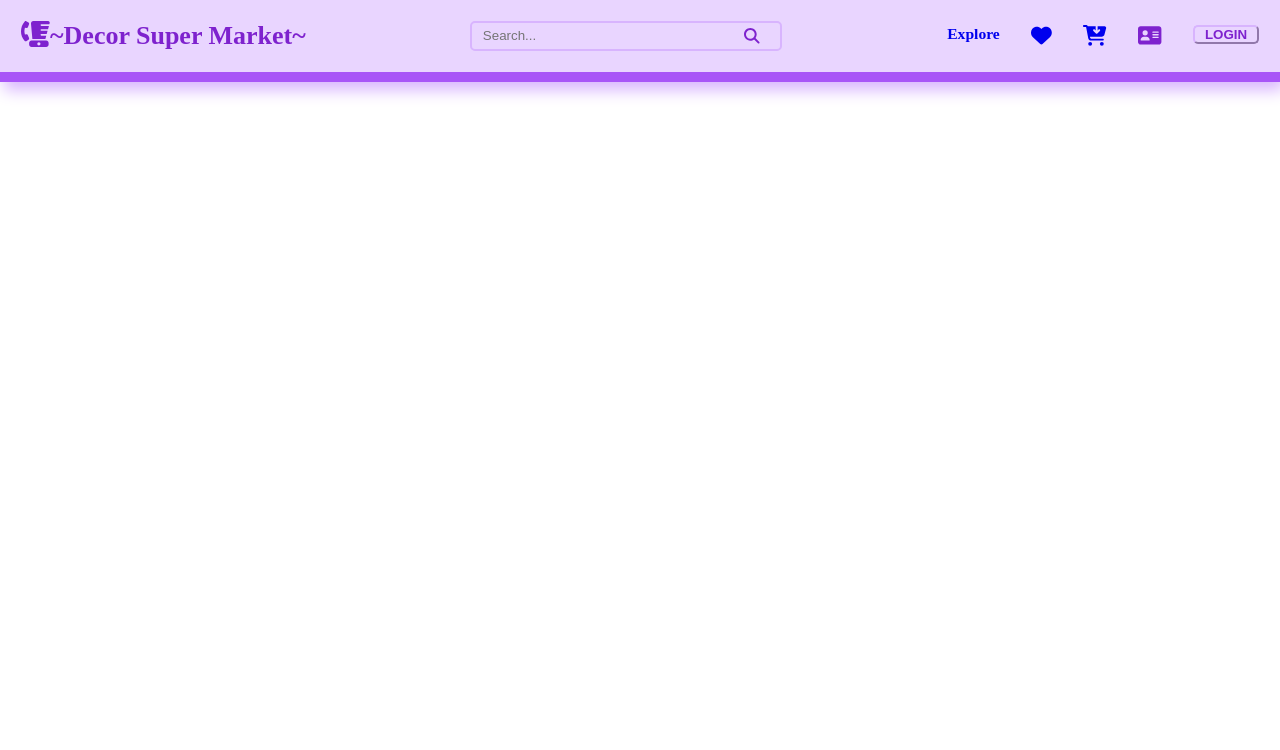
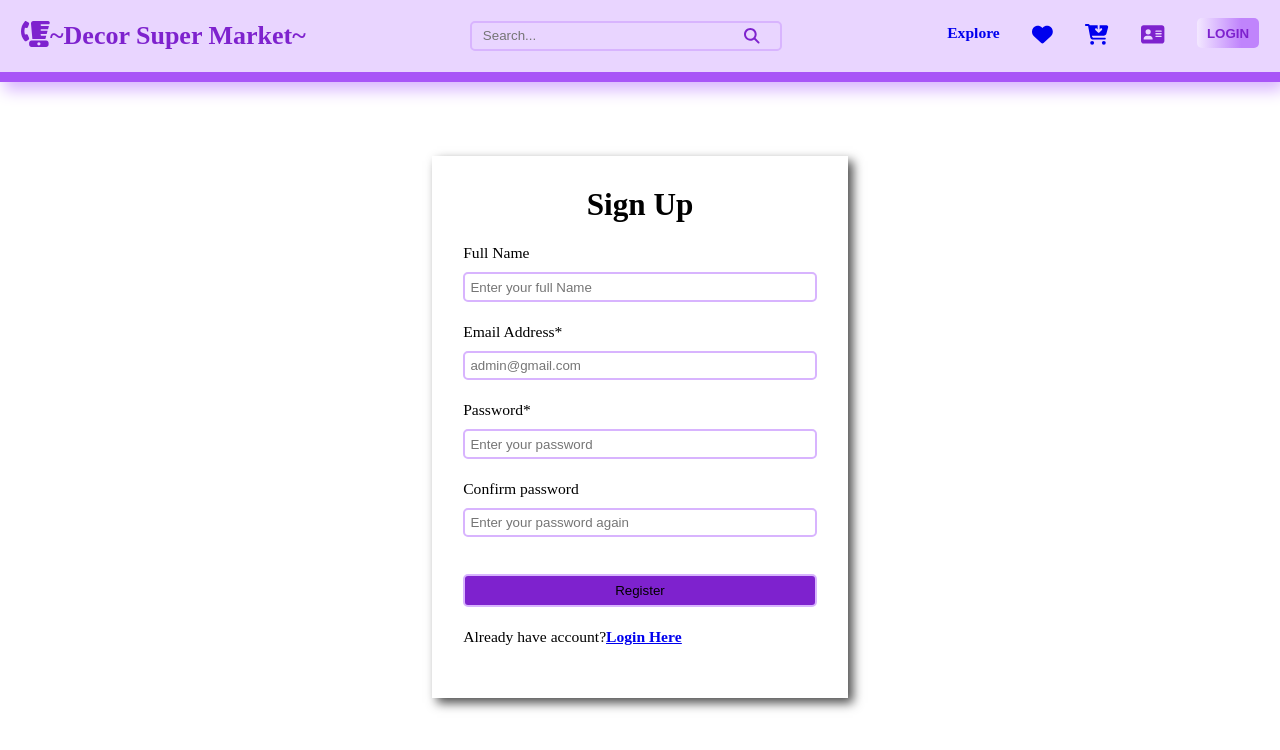
Before and after one commit to Shaheen-Siddiqui/The-Decor-SuperMarket, a React (Create React App) app: page /sign-up in a window 1280 px wide. Shown: the top 750 px of the page. Built offline with nearby package versions, Linux system fonts and the light colour scheme.

Commit message:
refactor: a new Authentication< login, signup component style: authenticateion styling

```diff
--- a/public/index.html
+++ b/public/index.html
@@ -24,7 +24,7 @@
       work correctly both with client-side routing and a non-root public URL.
       Learn how to configure a non-root public URL by running `npm run build`.
     -->
-    <title>React App</title>
+    <title>D`core superMarket~</title>
   </head>
   <body>
     <noscript>You need to enable JavaScript to run this app.</noscript>
--- a/src/App.js
+++ b/src/App.js
@@ -7,7 +7,8 @@ import { ProductListing } from "./frontend/pages/ProductListing/ProductListing";
 import { Home } from "./frontend/pages/Home/Home";
 import { Cart } from "./frontend/pages/Cart/Cart";
 import { WishList } from "./frontend/pages/WishList/WishList";
-import { LogIn } from "./frontend/pages/Login/Login";
+import { LogIn } from "./frontend/pages/Authentication/Login";
+import { SignUp } from "./frontend/pages/Authentication/Signup";
 
 function App() {
   return (
@@ -20,6 +21,7 @@ function App() {
           <Route path="/login" element={<LogIn />} />
           <Route path="/wish-list" element={<WishList />} />
           <Route path="/product-listing" element={<ProductListing />} />
+          <Route path="/sign-up" element={<SignUp />} />
         </Routes>
       </div>
     </div>
--- a/src/frontend/components/Header/Header.css
+++ b/src/frontend/components/Header/Header.css
@@ -55,12 +55,14 @@
 .hrd-login-btn{
     text-transform: uppercase;
     color: var(--logo-color);
-    background-color: transparent;
-    padding: 0px 10px;
+    background: rgb(243, 232, 255);
+    background: linear-gradient( 90deg, rgba(243, 232, 255, 1) 0%, rgba(216, 180, 254, 1) 37%, rgba(192, 132, 252, 1) 71% );
+    padding: 0.7rem 10px;
     font-weight: bold;
-    border-color: var(--primary-color);
+    margin-top: -0.5rem;
     border-radius: var(--border-radius);
     cursor: pointer;
+    border: none;
 }
 
 .bars {
--- /dev/null
+++ b/src/frontend/pages/Authentication/Login.jsx
@@ -0,0 +1,33 @@
+import { NavLink } from "react-router-dom";
+import "./authentication.css";
+export const LogIn = () => {
+  return (
+    <div className="form-container">
+      <form class="login-form">
+        <h1 className="form-text">Login</h1>
+        <label class="form-lable" for="name">
+          Email Address*
+        </label>
+        <input class="form-inp" type="text" />
+        <label class="form-lable" for="e-mail">
+          Password*
+        </label>
+        <input class="form-inp" type="text" />
+
+        <button className="login-btns">Enter Guest credentials</button>
+        <button className="login-btns" type="submit">
+          LogIn
+        </button>
+        <p className="new-account">
+          Not a user yet?
+          <NavLink to="/sign-up">
+
+          <strong>
+            <u>Create Acoount</u>
+          </strong>
+          </NavLink>
+        </p>
+      </form>
+    </div>
+  );
+};
--- /dev/null
+++ b/src/frontend/pages/Authentication/Signup.jsx
@@ -0,0 +1,73 @@
+import { NavLink } from "react-router-dom";
+
+//internal imports
+import "./authentication.css";
+
+export const SignUp = () => {
+  return (
+    <>
+      <div className="form-container">
+        <form className="login-form signup-form">
+          <h1 className="form-text">Sign Up</h1>
+
+          <label className="form-lable" htmlFor="fullname">
+            Full Name
+          </label>
+          <input
+            className="form-inp"
+            type="text"
+            id="fullname"
+            required
+            placeholder="Enter your full Name"
+          />
+
+          <label className="form-lable" htmlFor="email">
+            {" "}
+            Email Address*
+          </label>
+          <input
+            className="form-inp"
+            type="email"
+            id="email"
+            required
+            placeholder="admin@gmail.com"
+          />
+
+          <label className="form-lable" htmlFor="password">
+            Password*
+          </label>
+          <input
+            className="form-inp"
+            type="password"
+            id="password"
+            placeholder="Enter your password"
+          />
+
+          <label className="form-lable" htmlFor="confirm-password">
+            Confirm password
+          </label>
+          <input
+            className="form-inp"
+            type="text"
+            id="confirm-password"
+            placeholder="Enter your password again"
+          />
+
+          <button type="submit" className="login-btns">
+            Register
+          </button>
+
+          <p className="new-account">
+          Already have account?
+          <NavLink to="/login">
+
+          <strong>
+            <u>Login Here</u>
+          </strong>
+          </NavLink>
+        </p>
+        </form>
+      </div>
+    </>
+  );
+};
--- a/src/frontend/pages/Login/Login.css
+++ b/src/frontend/pages/Authentication/authentication.css
@@ -1,3 +1,8 @@
+
+.form-container {
+    display: flex;
+    justify-content: center;
+}
 .login-form {
     box-shadow: 5px 5px 10px rgba(0, 0, 0, 0.7);
     padding: 5rem 3rem;
@@ -5,11 +10,11 @@
     flex-direction: column;
     margin-top: 5rem;
     width: 40rem;
+    gap: 0.4rem;
 }
+.signup-form{
 
-.form-container {
-    display: flex;
-    justify-content: center;
+    gap:1rem
 }
 
 .form-text {
@@ -25,10 +30,15 @@
     padding: 0.5rem;
     border-radius: 5px;
     border: 2px solid var(--primary-color);
+    outline:none ;
+}
+.login-btns{
+    background-color: var(--logo-color);
+    padding: 0.7rem;
 }
 
 .form-lable,
 p {
     margin-top: 1rem;
-    font-size: 1.3rem;
+    font-size: 1.5rem;
 }
--- a/src/frontend/pages/Home/Home.jsx
+++ b/src/frontend/pages/Home/Home.jsx
@@ -1,3 +1,5 @@
+import {NavLink} from 'react-router-dom'
+//internal imports
 import "./Home.css";
 import { Footer } from "../../components/Footer/Footer";
 import {
@@ -41,7 +43,10 @@ export const Home = () => {
       <div className="hero-img-case">
         <img src={purple} alt="hero-image" className="hero-image" />
       <center>
+<NavLink to="/product-listing">
+
       <button class="button"><span>Shop Now!! </span></button>
+</NavLink>
 
         </center>
       </div>
--- a/src/frontend/pages/Login/Login.jsx
+++ /dev/null
@@ -1,29 +0,0 @@
-import "./Login.css";
-export const LogIn = () => {
-  return (
-    <div className="form-container">
-      <form  class="login-form">
-          <h1 className="form-text">Login</h1>
-          <label class="form-lable" for="name">
-            Name:
-          </label>
-          <input class="form-inp" type="text" />
-          <label class="form-lable" for="e-mail">
-            Email
-          </label>
-          <input class="form-inp" type="text" />
-
-          <button className="login-btns">Enter Guest credentials</button>
-          <button className="login-btns" type="submit">
-            LogIn
-          </button>
-          <p className="new-account">
-            Not a user yet?
-            <strong>
-              <u>Create Acoount</u>
-            </strong>
-          </p>
-      </form>
-    </div>
-  );
-};
```
